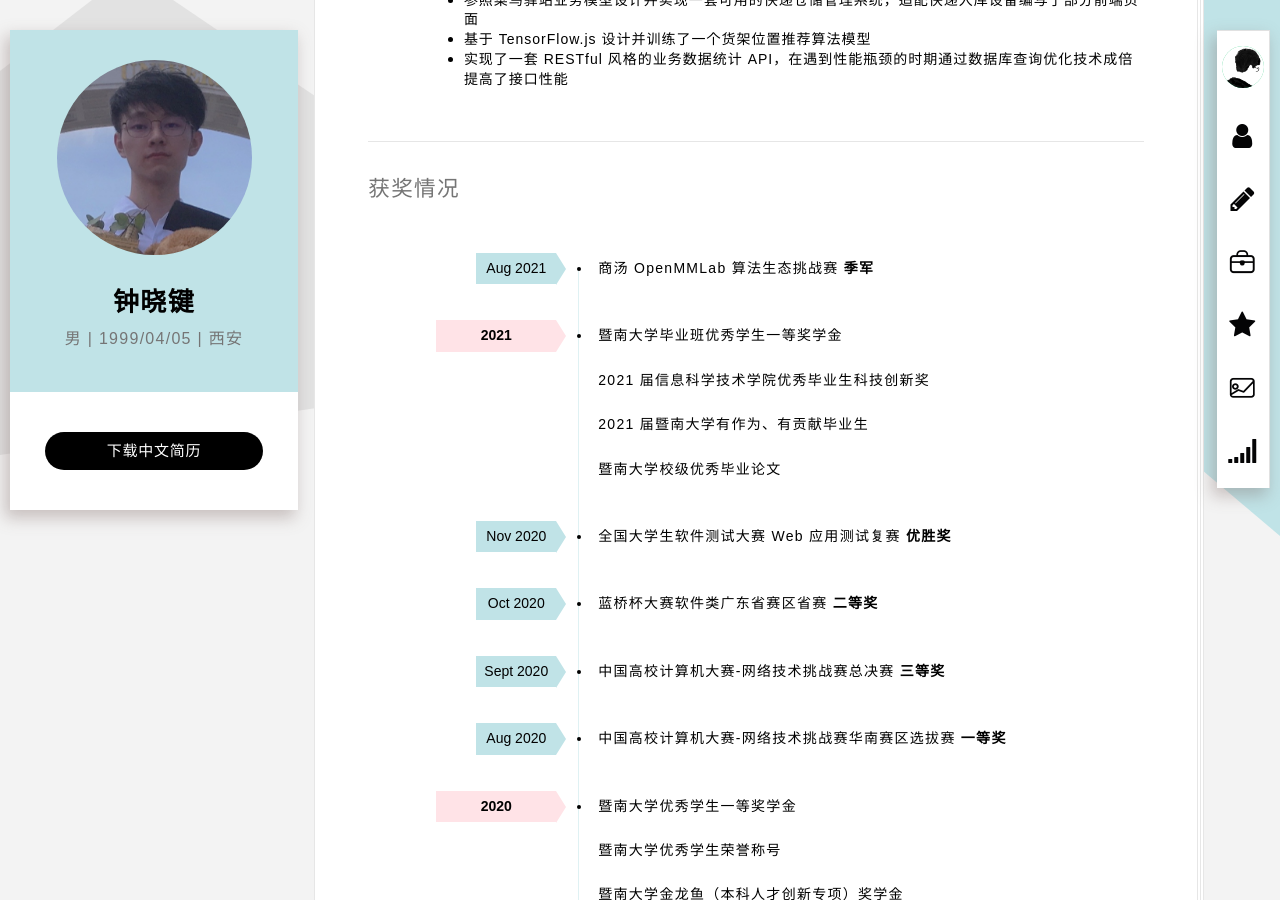
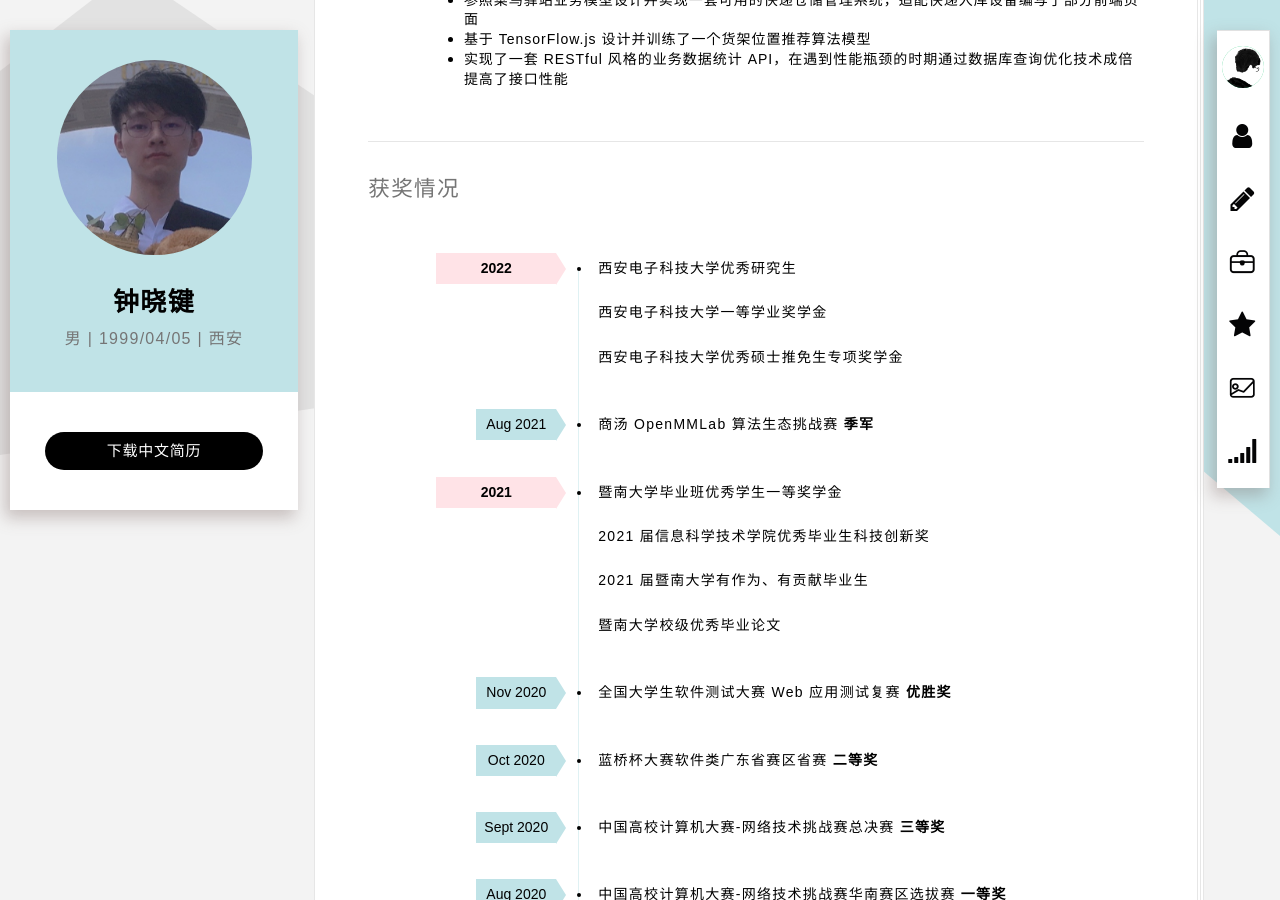
Before and after one commit to xiaojianzhong/xiaojianzhong.github.io, a Jekyll site: the page built from index.html, in a window 1280 px wide and 900 px high, scrolled down 1841 px. Built offline with Jekyll 4.4.1, drawn with Linux system fonts in a browser that asks for light colours; some web fonts are replaced.

Commit message:
feat(platform-browser): add description

```diff
--- a/_config.yml
+++ b/_config.yml
@@ -156,6 +156,11 @@ competitions:
     rewards:
       - name: 商汤 OpenMMLab 算法生态挑战赛
         rank: 季军
+  - year: 2022
+    rewards:
+      - name: 西安电子科技大学优秀研究生
+      - name: 西安电子科技大学一等学业奖学金
+      - name: 西安电子科技大学优秀硕士推免生专项奖学金
 portfolios:
   - yearmonth: Feb 2018
     projects:
```
